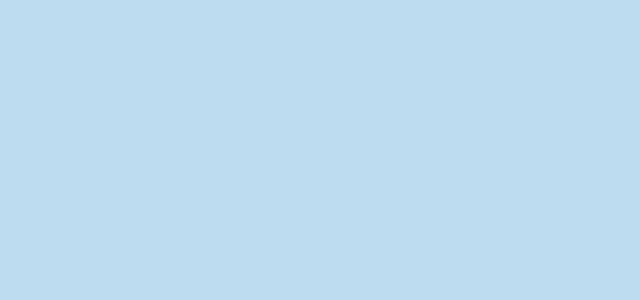
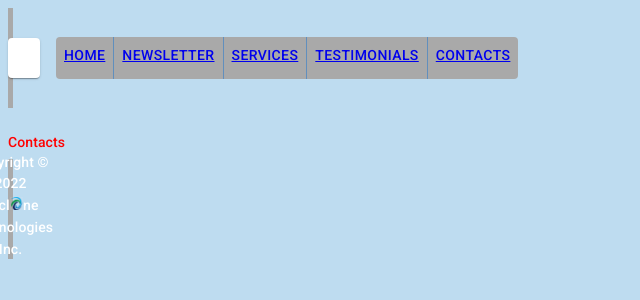
Before and after one commit to JamesFThomas/Cyclone-Tech, a React (Create React App) app: page /contacts in a window 1280 px wide. Before the commit this address had no page. Shown: the top 300 px of the page, without its empty margins (0-640 px from the left). Built offline with nearby package versions, Linux system fonts and the light colour scheme; what react-lorem-ipsum would draw is missing.

Commit message:
( update ) New pages made for each card content area Newsletter, Services, Testimonials, Contacts and linked to navbar buttons component

```diff
--- a/src/components/App.js
+++ b/src/components/App.js
@@ -10,6 +10,10 @@ import NewsLetterCard from './cards/NewsletterCard'
 import TestimonialsCard from './cards/TestimonialsCard'
 import ServicesCard from './cards/ServicesCard'
 import ContactsCard from './cards/ContactsCard'
+import Newsletter from '../components/pages/Newsletter';
+import Services from '../components/pages/Services';
+import Testimonials from '../components/pages/Testimonials';
+import Contacts from '../components/pages/Contacts';
 
 // Styling Imports
 import '../styles/App.css';
@@ -21,6 +25,10 @@ export default function App() {
     < Router>
       <div className="App" >
         <Routes>
+          <Route path="/newsletter" element={< Newsletter />} />
+          <Route path="/services" element={< Services />} />
+          <Route path="/testimonials" element={< Testimonials />} />
+          <Route path="/contacts" element={< Contacts />} />
           <Route path='/'
             element={
               <Fragment>
--- a/src/components/navComps/navButtons.js
+++ b/src/components/navComps/navButtons.js
@@ -3,6 +3,7 @@ import * as React from 'react';
 import Button from '@mui/material/Button';
 import ButtonGroup from '@mui/material/ButtonGroup';
 import Typography from '@mui/material/Typography';
+import { Link } from "react-router-dom";
 
 export default function NavButtons() {
 
@@ -10,24 +11,39 @@ export default function NavButtons() {
         <div className="navButtons" >
             <ButtonGroup variant="text" aria-label="small button group" style={{ backgroundColor: "darkgray" }}>
                 <Button >
+                    <Link to='/'>
                         <Typography className='navBtnText' variant="button" display="block" gutterBottom>
-                        NewsLetter
+                            Home
                         </Typography>
+                    </Link>
                 </Button>
-                <Button>
+                <Button >
+                    <Link to='/newsletter'>
+                        <Typography className='navBtnText' variant="button" display="block" gutterBottom>
+                            Newsletter
+                        </Typography>
+                    </Link>
+                </Button>
+                <Button >
+                    <Link to='/services'>
                         <Typography className='navBtnText' variant="button" display="block" gutterBottom>
                             Services
                         </Typography>
+                    </Link>
                 </Button>
-                <Button>
+                <Button >
+                    <Link to='/testimonials'>
                         <Typography className='navBtnText' variant="button" display="block" gutterBottom>
                             Testimonials
                         </Typography>
+                    </Link>
                 </Button>
-                <Button>
-                    <Typography variant="button" display="block" gutterBottom>
+                <Button >
+                    <Link to='/contacts'>
+                        <Typography className='navBtnText' variant="button" display="block" gutterBottom>
                             Contacts
                         </Typography>
+                    </Link>
                 </Button>
             </ButtonGroup>
         </div>
--- a/src/components/navComps/navLogo.js
+++ b/src/components/navComps/navLogo.js
@@ -1,7 +1,6 @@
 // Dependency Imports
 import * as React from 'react';
-import { Button, Card, CardContent, CardActions, CardActionArea, CardMedia, Typography } from '@mui/material'
-import CycloneIcon from '@mui/icons-material/Cyclone';
+import { Card, CardContent, CardMedia } from '@mui/material'
 
 // Assest Import
 import CyTechLogo from '../../assets/CyTechLogoSmall.png'
--- /dev/null
+++ b/src/components/pages/Contacts.js
@@ -0,0 +1,25 @@
+import * as React from 'react';
+import Typography from '@mui/material/Typography';
+import NavBar from '../NavBar';
+import Footer from '../Footer';
+
+import '../../styles/Pages.css'
+
+export default function Contacts() {
+
+    return (
+        <div className='pageGrid'>
+            <div className='pageHead'>
+                <NavBar />
+            </div>
+            <div className='pageBody'>
+                <Typography mt={3} variant="subtitle2" component="div" style={{ color: "red" }} gutterBottom >
+                    Contacts
+                </Typography>
+            </div>
+            <div className='pageFoot'>
+                <Footer />
+            </div>
+        </div >
+    );
+}
--- /dev/null
+++ b/src/components/pages/Newsletter.js
@@ -0,0 +1,28 @@
+import * as React from 'react';
+import Typography from '@mui/material/Typography';
+
+//Component Imports
+import NavBar from '../NavBar';
+import Footer from '../Footer';
+
+// Styling Imports
+import '../../styles/Pages.css'
+
+export default function NewsLetter() {
+
+    return (
+        <div className='pageGrid'>
+            <div className='pageHead'>
+                <NavBar />
+            </div>
+            <div className='pageBody'>
+                <Typography mt={3} variant="subtitle2" component="div" style={{ color: "red" }} gutterBottom >
+                    NewsLetter
+                </Typography>
+            </div>
+            <div className='pageFoot'>
+                <Footer />
+            </div>
+        </div >
+    );
+}
--- /dev/null
+++ b/src/components/pages/Services.js
@@ -0,0 +1,25 @@
+import * as React from 'react';
+import Typography from '@mui/material/Typography';
+import NavBar from '../NavBar';
+import Footer from '../Footer';
+
+import '../../styles/Pages.css'
+
+export default function Services() {
+
+    return (
+        <div className='pageGrid'>
+            <div className='pageHead'>
+                <NavBar />
+            </div>
+            <div className='pageBody'>
+                <Typography mt={3} variant="subtitle2" component="div" style={{ color: "red" }} gutterBottom >
+                    Services
+                </Typography>
+            </div>
+            <div className='pageFoot'>
+                <Footer />
+            </div>
+        </div >
+    );
+}
--- a/src/components/Newsletter.js
+++ b/src/components/pages/Testimonials.js
@@ -1,21 +1,23 @@
 import * as React from 'react';
 import Typography from '@mui/material/Typography';
-import NavBar from './NavBar';
-import Footer from './Footer';
+import NavBar from '../NavBar';
+import Footer from '../Footer';
 
-export default function NewsLetter() {
+import '../../styles/Pages.css'
+
+export default function Testimonials() {
 
     return (
-        <div className='newsLGrid'>
-            <div className='newsLHead'>
+        <div className='pageGrid'>
+            <div className='pageHead'>
                 <NavBar />
             </div>
-            <div className='newsLBody'>
+            <div className='pageBody'>
                 <Typography mt={3} variant="subtitle2" component="div" style={{ color: "red" }} gutterBottom >
-                    NewsLetter
+                    Testimonials
                 </Typography>
             </div>
-            <div className='newsLFoot'>
+            <div className='pageFoot'>
                 <Footer />
             </div>
         </div >
--- a/src/styles/Newsletter.css
+++ /dev/null
@@ -1,4 +0,0 @@
-.newsLGrid{}
-.newsLHead{}
-.newsLBody{}
-.newsLFoot{}
--- /dev/null
+++ b/src/styles/Pages.css
@@ -0,0 +1,4 @@
+.pageGrid{}
+.pageHead{}
+.paggeBody{}
+.pageFoot{}
```
Lines whose indentation alone changed are shown as unchanged.
